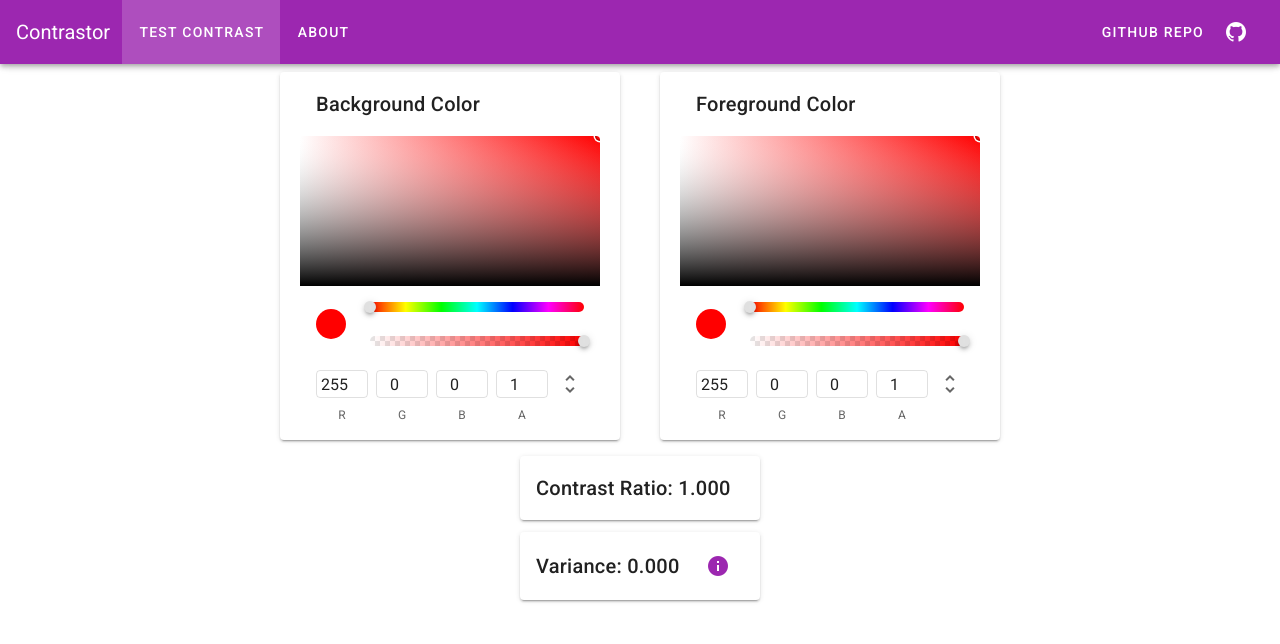
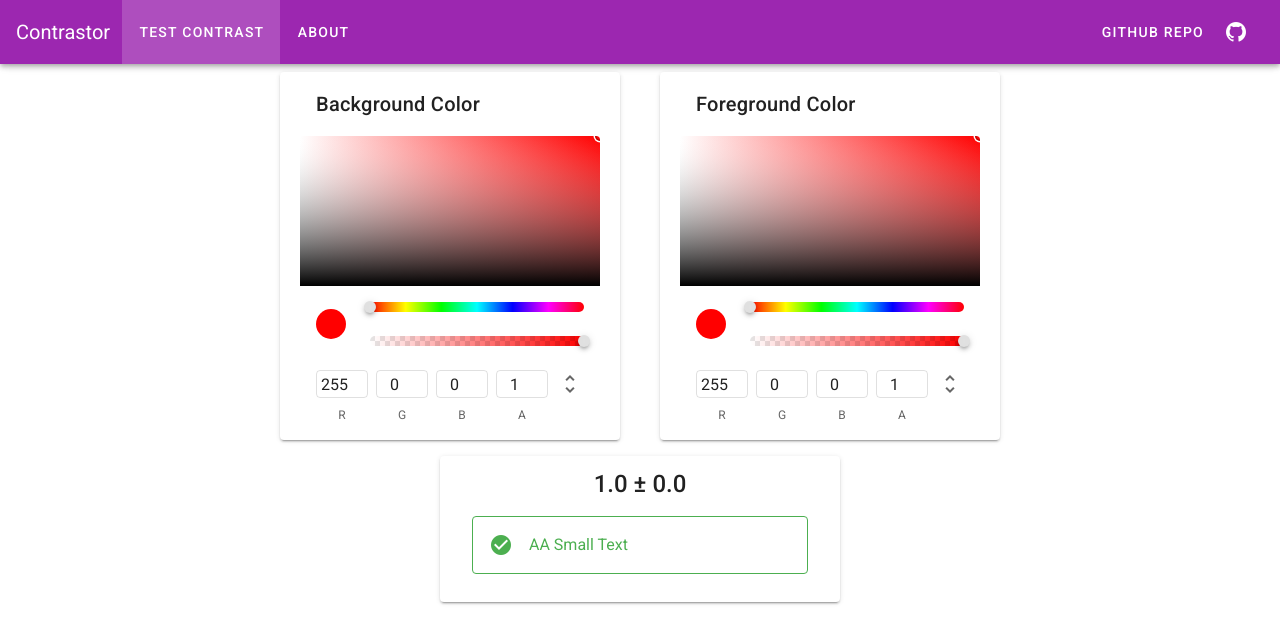
Before and after one commit to amitkummer/contrastor, a Nuxt app: page / in a window 1280 px wide. Shown: the top 644 px of the page. Built offline with nearby package versions, Linux system fonts and the light colour scheme.

Commit message:
Initial new ratio box (one alert, not connected)

```diff
--- a/pages/index.vue
+++ b/pages/index.vue
@@ -13,45 +13,22 @@
         <v-color-picker v-model="foregroundPickerValue"></v-color-picker>
       </v-card>
     </v-row>
-    <v-card class="ml-auto mr-auto mt-7" width="240px">
-      <v-card-title>
-        Contrast Ratio:
+    <v-card class="ml-auto mr-auto mt-7 pt-3 pb-3" width="400px">
+      <p class="text-center text-h5 font-weight-medium">
         {{
           Number(
             contrast(foregroundPickerValue, backgroundPickerValue)
-          ).toFixed(3)
+          ).toFixed(1)
         }}
-      </v-card-title>
+        ±
+        {{
+          Number(
+            variance(foregroundPickerValue, backgroundPickerValue)
+          ).toFixed(1)
+        }}
+      </p>
+      <v-alert outlined type="success" class="mx-8">AA Small Text</v-alert>
     </v-card>
-    <v-col>
-      <v-card class="ml-auto mr-auto" width="240px">
-        <v-card-title>
-          Variance:
-          {{
-            Number(
-              variance(foregroundPickerValue, backgroundPickerValue)
-            ).toFixed(3)
-          }}
-          <v-btn
-            icon
-            color="purple"
-            class="ml-auto mr-2"
-            @click="expandInfo = !expandInfo"
-          >
-            <v-icon>mdi-information</v-icon>
-          </v-btn>
-        </v-card-title>
-      </v-card>
-      <v-expand-transition>
-        <v-card v-show="expandInfo" width="400" class="mx-auto mt-3">
-          <v-card-text>
-            When the background is semi-transperent, the contrast ratio is
-            calculated twice, once with the background overlayed on black and
-            once on white, and the final ratio is the average.
-          </v-card-text>
-        </v-card>
-      </v-expand-transition>
-    </v-col>
   </div>
 </template>
 
```
